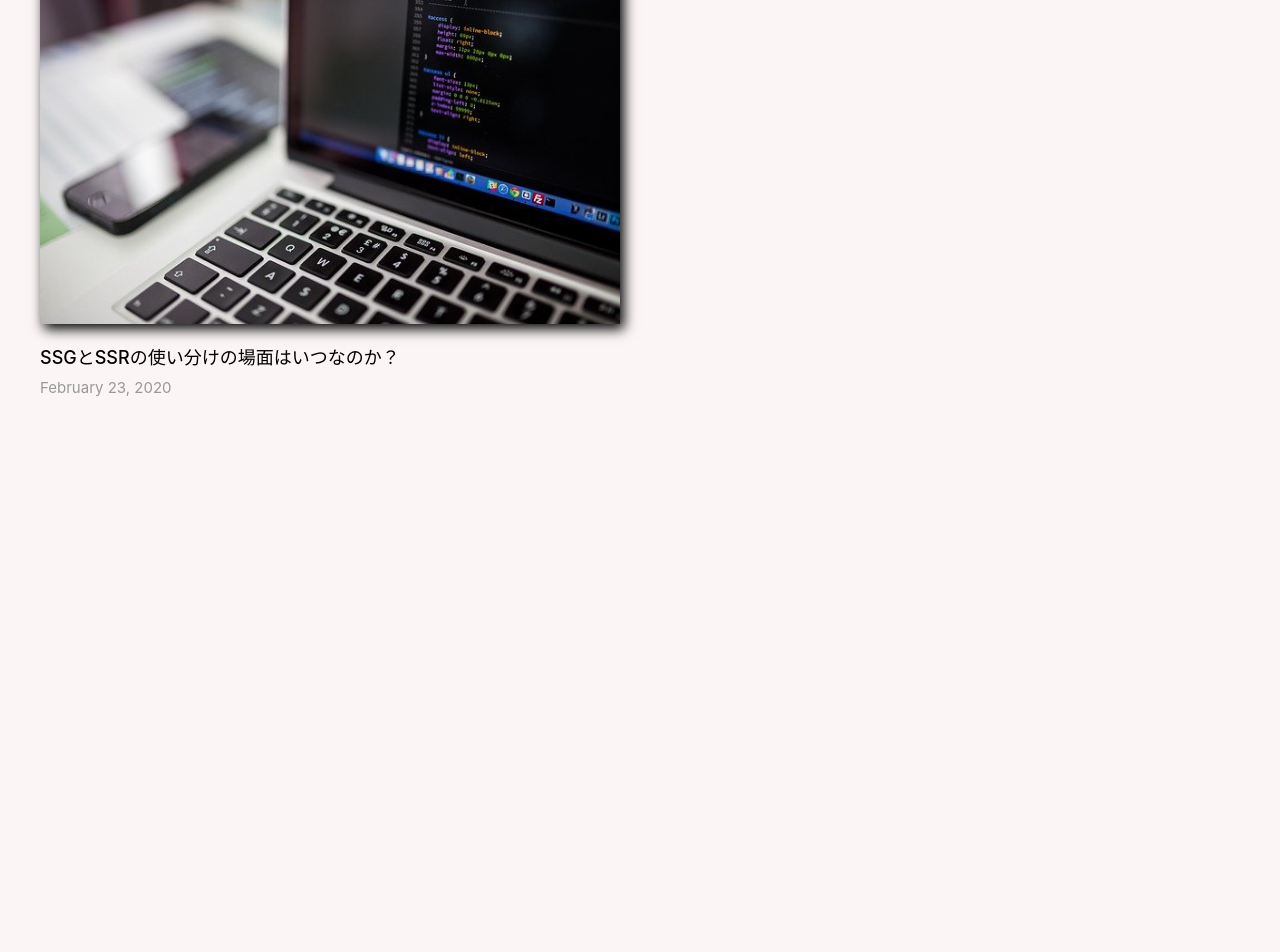
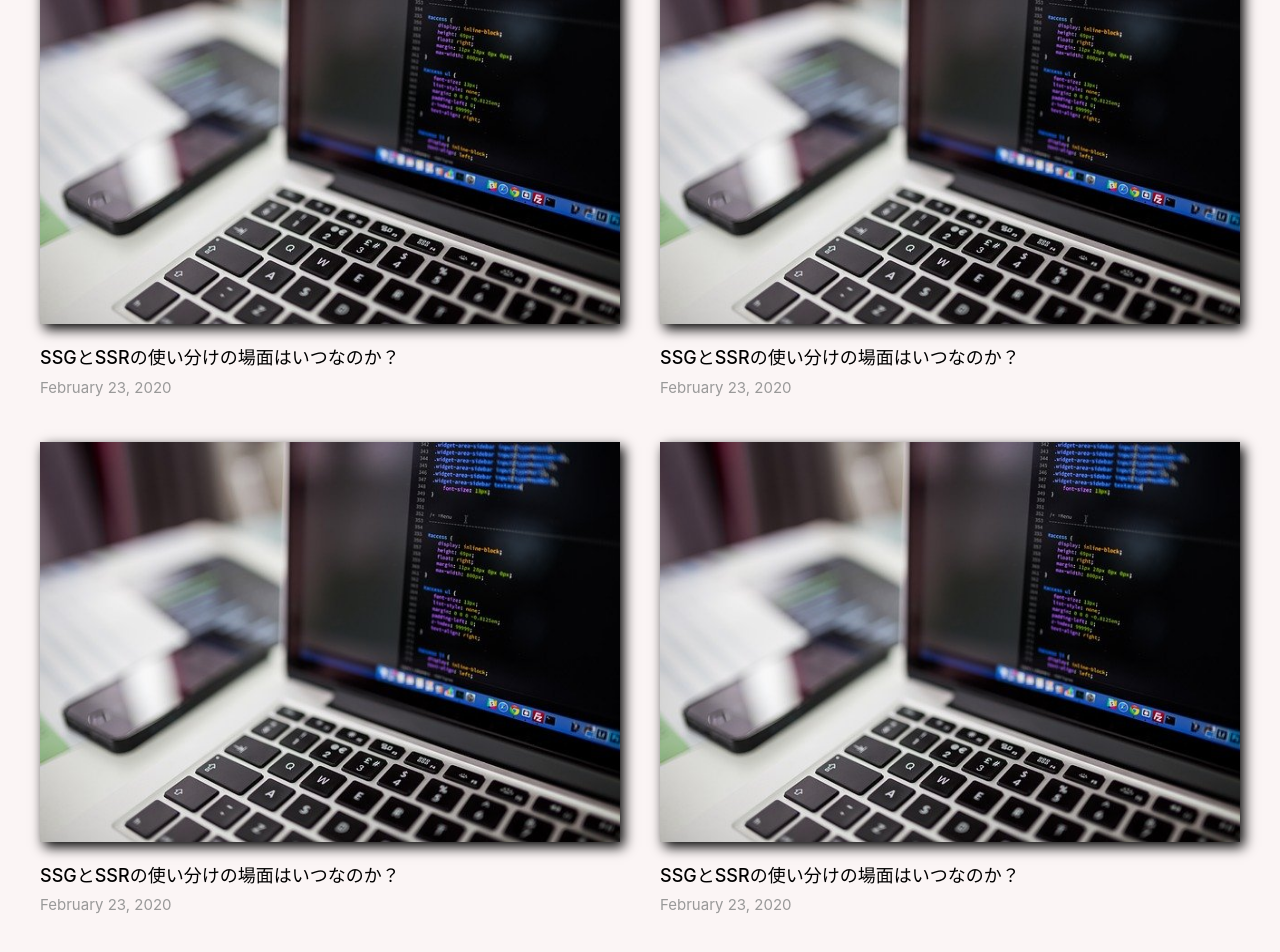
Before and after one commit to TOMOYAITO0726/Nextjs, a Next.js app in the folder nextjs-microblog/: page / in a window 1280 px wide. Shown: the part 416-1368 px from the top of the page. Before the commit the page ends 926 px from the top, so only its background shows below. Built offline with nearby package versions, Linux system fonts and the light colour scheme.

Commit message:
投稿用データ保存

```diff
--- a/nextjs-microblog/pages/index.js
+++ b/nextjs-microblog/pages/index.js
@@ -26,7 +26,40 @@ export default function Home() {
             </Link>
             <br />
             <small className={utilStyle.lightText}>February 23, 2020</small>
-          </article>utilStyle
+          </article>
+          <article>
+            <Link legacyBehavior href="/">
+              <img src='/images/thumbnail01.jpg'
+              className={styles.thumbnailImage}/>
+            </Link>
+            <Link legacyBehavior href="/">
+            <a className={utilStyle.boldText}>SSGとSSRの使い分けの場面はいつなのか？</a>
+            </Link>
+            <br />
+            <small className={utilStyle.lightText}>February 23, 2020</small>
+          </article>
+          <article>
+            <Link legacyBehavior href="/">
+              <img src='/images/thumbnail01.jpg'
+              className={styles.thumbnailImage}/>
+            </Link>
+            <Link legacyBehavior href="/">
+            <a className={utilStyle.boldText}>SSGとSSRの使い分けの場面はいつなのか？</a>
+            </Link>
+            <br />
+            <small className={utilStyle.lightText}>February 23, 2020</small>
+          </article>
+          <article>
+            <Link legacyBehavior href="/">
+              <img src='/images/thumbnail01.jpg'
+              className={styles.thumbnailImage}/>
+            </Link>
+            <Link legacyBehavior href="/">
+            <a className={utilStyle.boldText}>SSGとSSRの使い分けの場面はいつなのか？</a>
+            </Link>
+            <br />
+            <small className={utilStyle.lightText}>February 23, 2020</small>
+          </article>
         </div>
       </section>
     </Layout>
```
Also changed, not shown: nextjs-microblog/pages/posts/pre-rendering.md (added, +12 -0 lines), nextjs-microblog/pages/posts/prerendering-about.md (added, +20 -0 lines), nextjs-microblog/pages/posts/react-next.md (added, +20 -0 lines), nextjs-microblog/pages/posts/ssg-ssr.md (added, +20 -0 lines).
